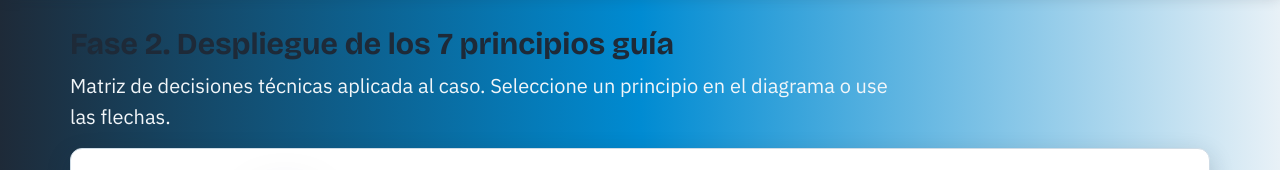
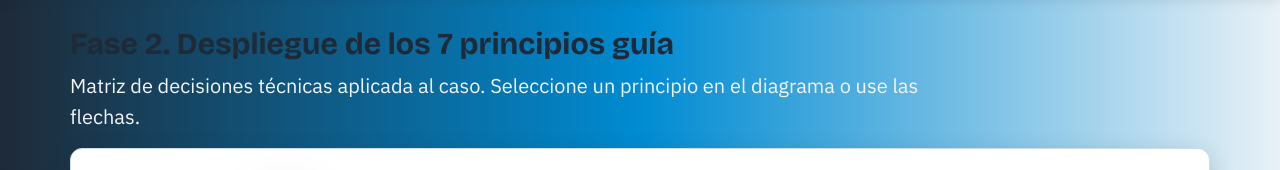
Before and after one commit to marialuisaalonso850/Dashboard_iterativo, a plain HTML site: page index.html in a window 1280 px wide. Both pictures are taken after a click on the button "Fase 2". Shown: the part 390-560 px from the top of the page. Drawn offline with nearby package versions, Linux system fonts and the light colour scheme.

Commit message:
Increase max-width of paragraph elements

```diff
--- a/styles.css
+++ b/styles.css
@@ -115,7 +115,7 @@ h3 {
 
 p {
   margin: .4em 0 .8em;
-  max-width: 70ch;
+  max-width: 76ch;
 }
 
 button {
```
